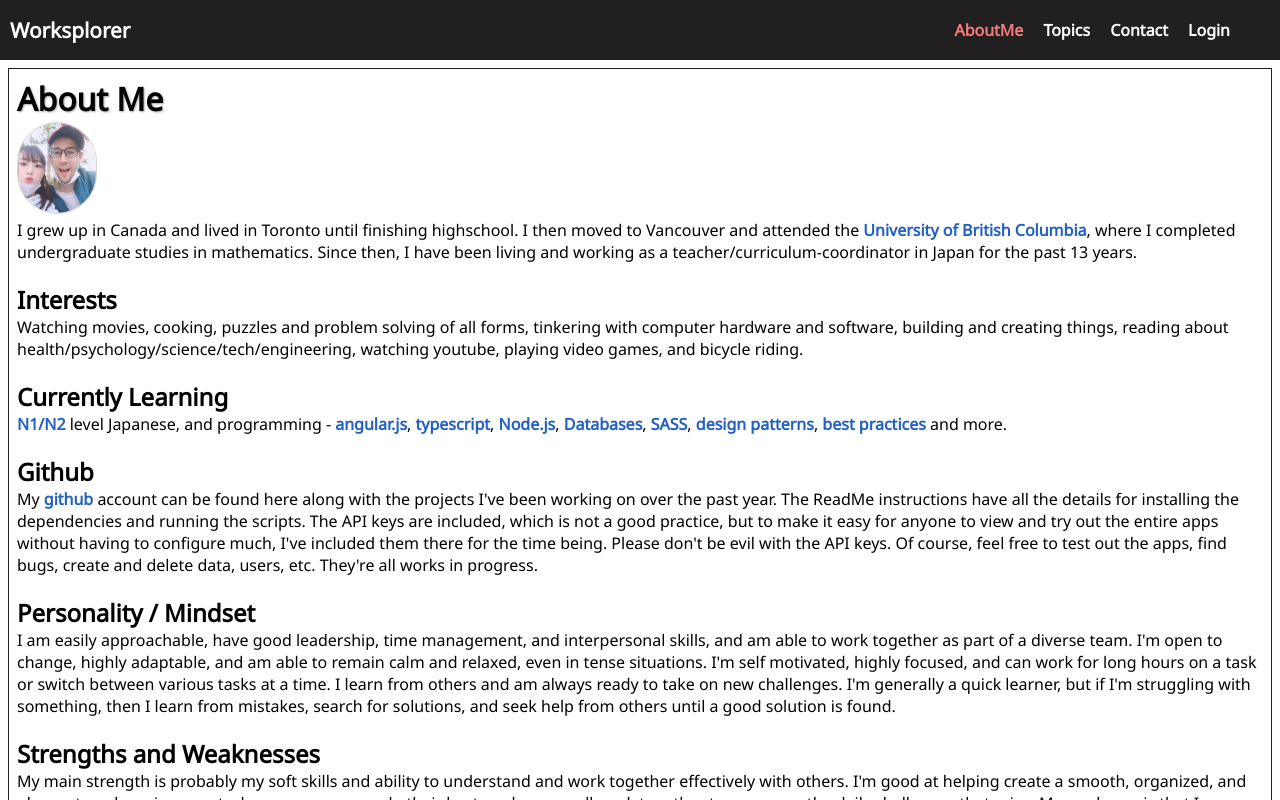
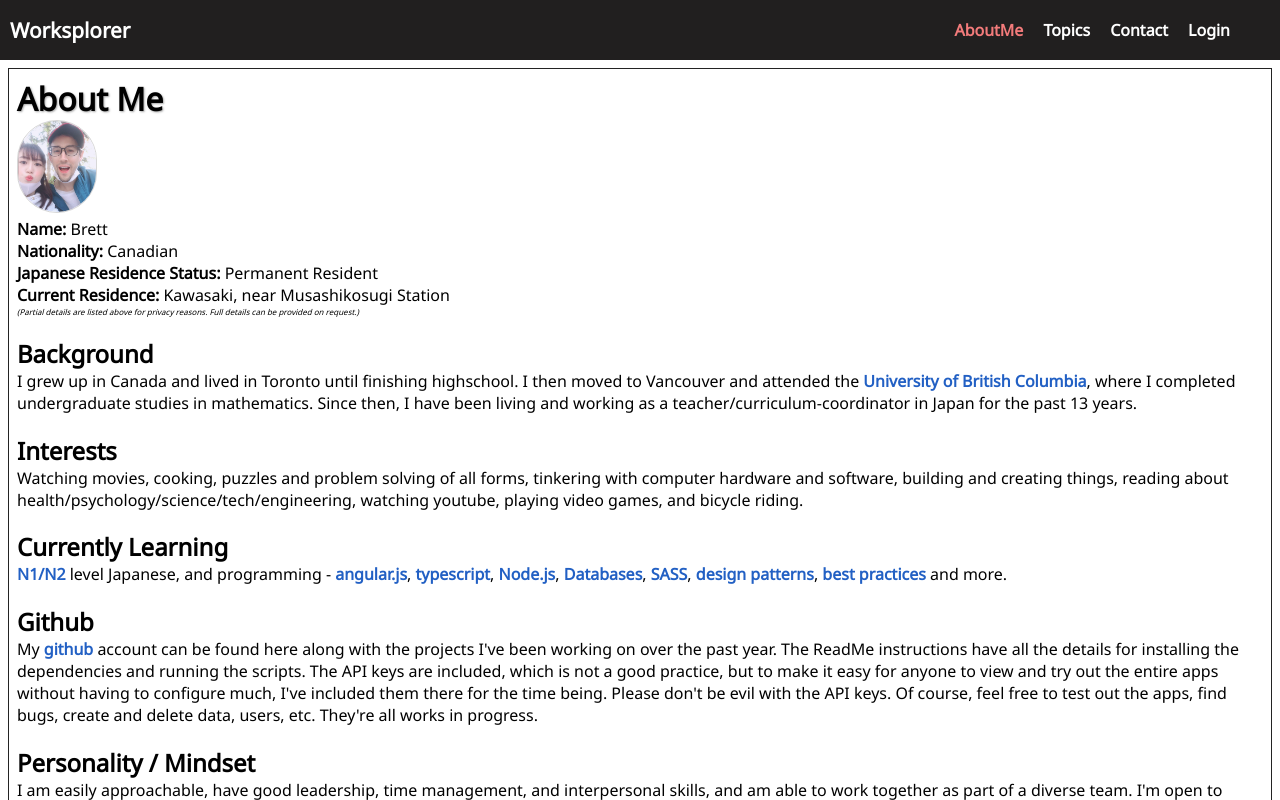
Before and after one commit to katsup07/PersonalWebsite, a Nuxt app: page /about in a window 1280 px wide. Shown: the top 800 px of the page. Built offline with nearby package versions, Linux system fonts and the light colour scheme.

Commit message:
Adjust content in AboutMe

```diff
--- a/pages/about/index.vue
+++ b/pages/about/index.vue
@@ -2,6 +2,14 @@
   <div class="container">
     <div class="about-page">
       <h1>About Me</h1>   <img src="~static/assets/images/cable-car2.jpg" alt="a picture of me"/>
+      <ul>
+        <li><span class="field">Name:</span> Brett</li>
+        <li><span class="field">Nationality:</span> Canadian</li>
+        <li><span class="field">Japanese Residence Status:</span> Permanent Resident</li>
+        <li><span class="field">Current Residence:</span> Kawasaki, near Musashikosugi Station</li>
+        <div class="note">(Partial details are listed above for privacy reasons. Full details can be provided on request.)</div>
+      </ul>
+      <h2>Background</h2>
       <p>I grew up in Canada and lived in Toronto until finishing highschool. I then moved to Vancouver and attended the <a href="https://www.ubc.ca/">University of British Columbia</a>, where I completed undergraduate studies in mathematics. Since then, I have been living and working as a teacher/curriculum-coordinator in Japan for the past 13 years.</p>
       <h2 class="category">Interests</h2>
       <p>Watching movies, cooking, puzzles and problem solving of all forms, tinkering with computer hardware and software, building and creating things, reading about health/psychology/science/tech/engineering, watching youtube, playing video games, and bicycle riding.</p>
@@ -24,17 +32,32 @@ img{
   border-radius: 5rem;
   border: 0.01rem solid rgb(215, 215, 215);
 }
+ul{
+  margin: 0;
+  padding-left: 0;
+}
+li{
+  list-style: none;
+}
 h1{
   text-shadow: 1px 1px 2px rgba(139, 139, 139, 0.743);
 }
 p, h1{
   margin:0;
-  margin-bottom: 0.1rem;
 }
 h2{
   margin-bottom: 0;
 }
 
+.field{
+  font-weight: 600;
+}
+.note{
+  font-size: 0.5rem;
+  font-style: italic;
+  margin: 0;
+  padding: 0;
+}
 .container {
   display: flex;
   justify-content: center;
--- a/pages/posts/language-abilities.vue
+++ b/pages/posts/language-abilities.vue
@@ -18,7 +18,7 @@
       </ul>
       <h2>日本語 - <a href="https://www.jlpt.jp/e/about/levelsummary.html">日本語能力試験 N2 レベル</a></h2>
       <ul>
-        <li><span class="field">読む力 - N1/N2</span> - N2レベルの文章なら難しくないと思いますが、N1は大体８０％くらい理解できます。 </li>
+        <li><span class="field">読む力 - N1/N2</span> - N2レベルの文章は難しくないと思いますが、N1は大体80%くらい理解できます。 </li>
         <li><span class="field">話す力/ 聞く力 N2/N3</span> - 話す力は日常会話なら、大丈夫です。聞く力は日常会話、ネットフリックスのアニメとかはだいたい分かります。でも、テレビのニュースは難しいです。聞き取れる時がありますが、話題が詳しくない時は余り理解できません。</li>
         <li><span class="field">書く力 - N2/N3</span></li>
       </ul>
```
